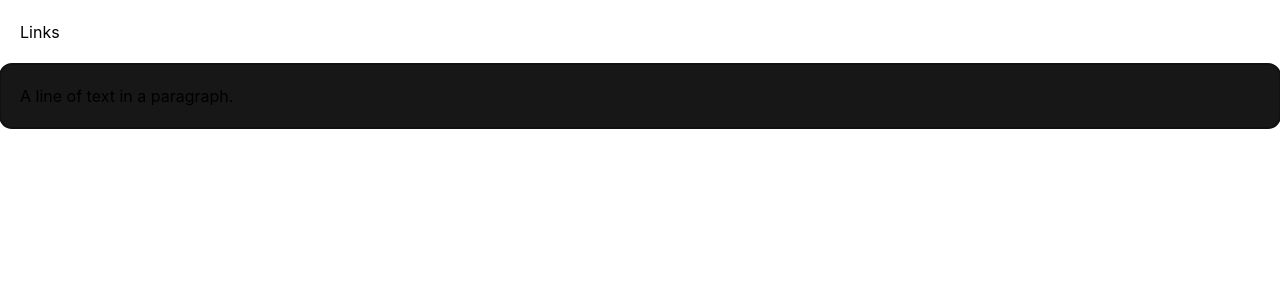
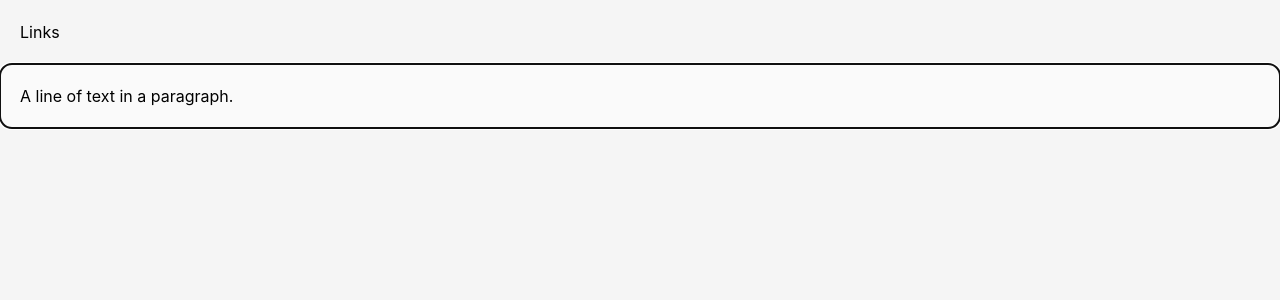
Before and after one commit to unstablectrl/flumph, a Next.js app: page /home/Home in a window 1280 px wide. Shown: the top 300 px of the page. Built offline with nearby package versions, Linux system fonts and the light colour scheme.

Commit message:
Normalize colors

```diff
--- a/pages/_document.tsx
+++ b/pages/_document.tsx
@@ -9,12 +9,12 @@ class MyDocument extends Document {
 
   render() {
     return (
-      <Html className="h-full dark:bg-purple-700">
+      <Html className="h-full bg-purple-700">
         <Head>
           <meta name="description" content="Generated by create next app" />
           <link rel="icon" href="/favicon.ico" />
         </Head>
-        <body className="min-h-full dark:bg-gray-700 dark:text-gray-200">
+        <body className="min-h-full bg-neutral-100 dark:bg-neutral-700 dark:text-neutral-200">
           <Main />
           <NextScript />
         </body>
--- a/pages/home/Home.tsx
+++ b/pages/home/Home.tsx
@@ -82,7 +82,7 @@ const Home: FC<HomeProps> = () => {
           onChange={newValue => setValue(newValue)}
         >
           <Editable
-            className="p-5 rounded-xl bg-neutral-900"
+            className="p-5 rounded-xl bg-neutral-50 dark:bg-neutral-900"
             autoFocus
             renderElement={renderElement}
             onKeyDown={onKeyDown}
```
